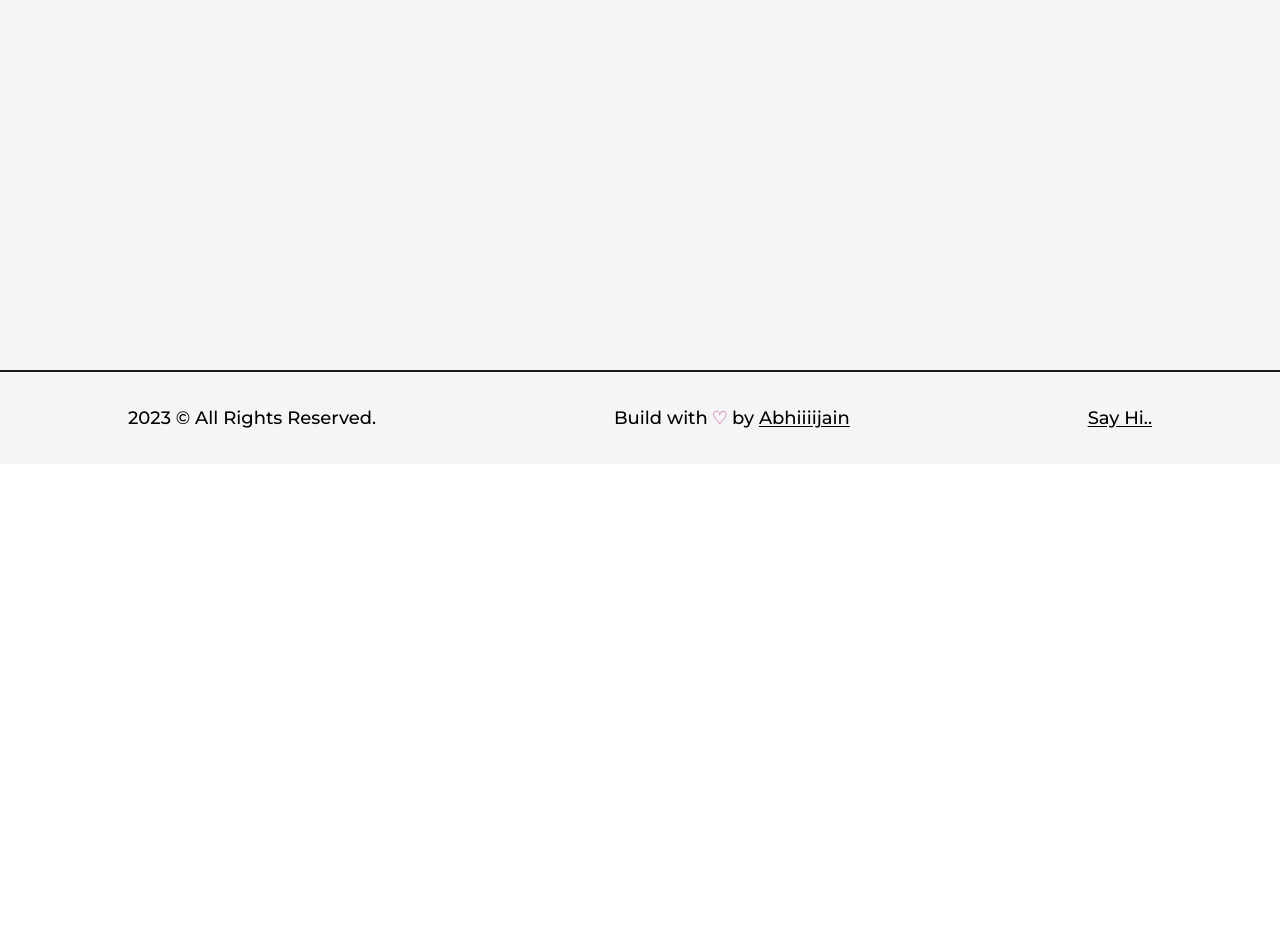
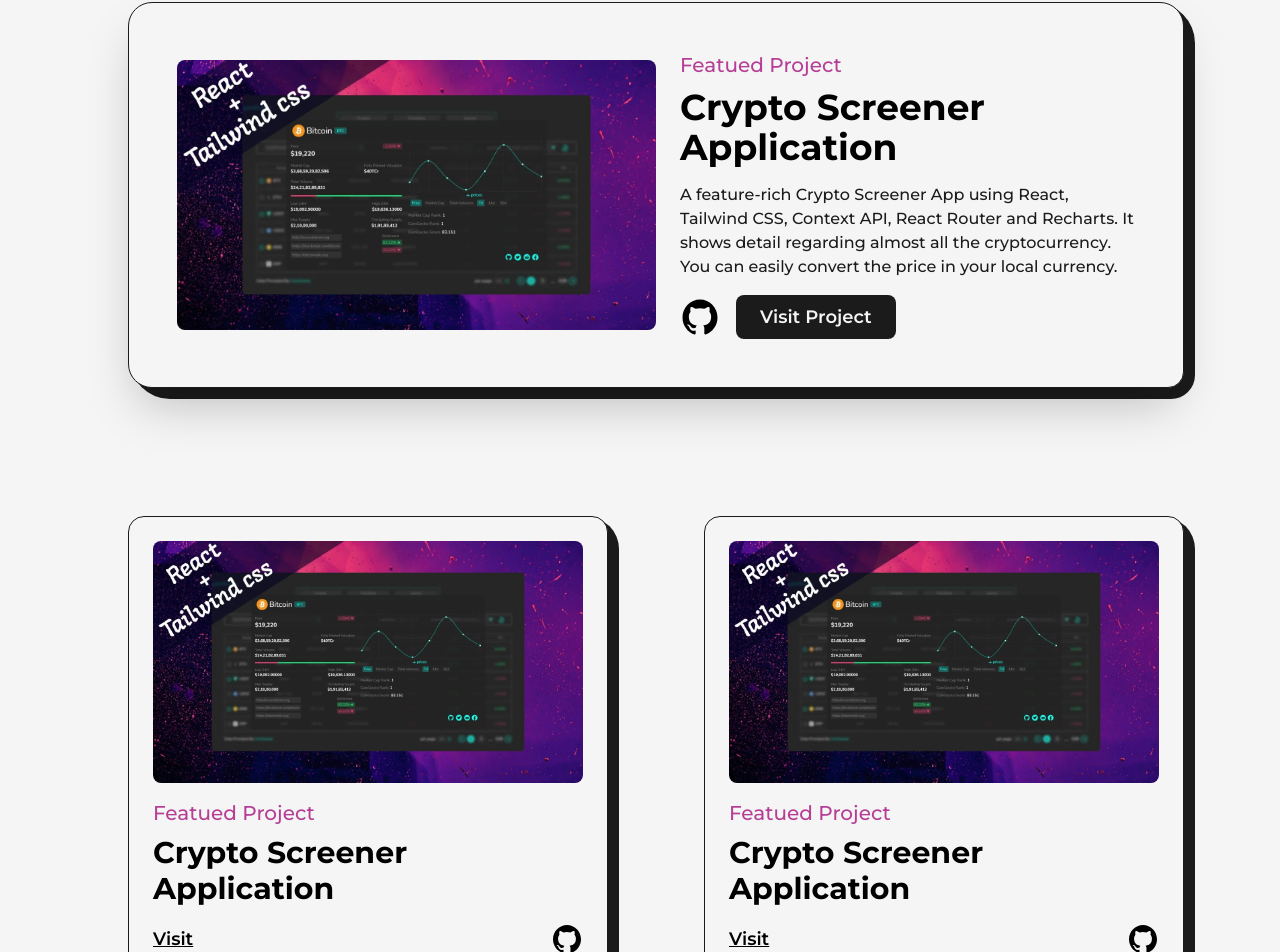
Before and after one commit to abhiiiijain/Portfoliooo, a Next.js app: page /projects in a window 1280 px wide. Before the commit this address had no page. Shown: the part 518-1470 px from the top of the page. Before the commit the page ends 982 px from the top, so only its background shows below. Built offline with nearby package versions, Linux system fonts and the light colour scheme.

Commit message:
project page started

```diff
--- a/src/pages/about.js
+++ b/src/pages/about.js
@@ -14,7 +14,7 @@
 
   const motionValue = useMotionValue(0);
   const springValue = useSpring(motionValue, { duration: 3000 });
-  const isInView = useInView(ref, {once: true});
+  const isInView = useInView(ref, { once: true });
 
   useEffect(() => {
     if (isInView) {
@@ -110,7 +110,7 @@
               </div>
             </div>
           </div>
-          < Skills />
+          <Skills />
           <Experience />
           <Education />
         </Layout>
--- /dev/null
+++ b/src/pages/projects.js
@@ -0,0 +1,171 @@
+import AnimatedText from "@/components/AnimatedText";
+import { GithubIcon } from "@/components/Icons";
+import Layout from "@/components/Layout";
+import Head from "next/head";
+import Image from "next/image";
+import Link from "next/link";
+import React from "react";
+import project1 from "../../public/images/projects/crypto-screener-cover-image.jpg";
+
+const FeaturedProject = ({ type, title, summary, img, link, github }) => {
+  return (
+    <article
+      className="w-full flex items-center justify-between relative rounded-br-2xl
+    rounded-3xl border border-solid border-dark bg-light shadow-2xl p-12
+    ">
+      <div
+        className="absolute top-0 -right-3 -z-10 w-[101%] h-[103%] rounded-[2.5rem] bg-dark
+      rounded-br-3xl
+      "
+      />
+      <Link
+        href={link}
+        target="_blank"
+        className="w-1/2 cursor-pointer overflow-hidden rounded-lg">
+        <Image src={img} alt="title of project" className="w-full h-auto" />
+      </Link>
+      <div className="w-1/2 flex flex-col items-start justify-between pl-6">
+        <span className="text-primary font-medium text-xl">{type}</span>
+        <Link
+          href={link}
+          target="_blank"
+          className="hover:underline underline-offset-2">
+          <h2 className="my-2 w-full text-left text-4xl font-bold">{title}</h2>
+        </Link>
+        <p className="my-2 font-medium text-dark">{summary}</p>
+        <div className="mt-2 flex items-center">
+          <Link href={github} target="_blank" className="w-10">
+            <GithubIcon />
+          </Link>
+          <Link
+            href={link}
+            target="_blank"
+            className="ml-4 rounded-lg bg-dark text-light p-2 px-6 text-lg font-semibold">
+            Visit Project
+          </Link>
+        </div>
+      </div>
+    </article>
+  );
+};
+
+const Project = ({ title, type, img, link, github }) => {
+  return (
+    <article
+      className="w-full flex flex-col items-center justify-center rounded-2xl
+    border border-solid border-dark bg-light p-6 relative
+    ">
+      <div
+        className="absolute top-0 -right-3 -z-10 w-[101%] h-[103%] rounded-[2rem] bg-dark
+      rounded-br-3xl
+      "
+      />
+      <Link
+        href={link}
+        target="_blank"
+        className="w-full cursor-pointer overflow-hidden rounded-lg">
+        <Image src={img} alt="title of project" className="w-full h-auto" />
+      </Link>
+      <div className="w-full flex flex-col items-start justify-between mt-4">
+        <span className="text-primary font-medium text-xl">{type}</span>
+        <Link
+          href={link}
+          target="_blank"
+          className="hover:underline underline-offset-2">
+          <h2 className="my-2 w-full text-left text-3xl font-bold">{title}</h2>
+        </Link>
+        <div className="w-full mt-2 flex items-center justify-between">
+          <Link
+            href={link}
+            target="_blank"
+            className="text-lg font-semibold underline">
+            Visit
+          </Link>
+          <Link href={github} target="_blank" className="w-8">
+            <GithubIcon />
+          </Link>
+        </div>
+      </div>
+    </article>
+  );
+};
+
+const projects = () => {
+  return (
+    <>
+      <Head>
+        <title>Abhiiiijain | Projects Page</title>
+        <meta name="description" content="any description"></meta>
+      </Head>
+      <main className="w-full mb-16 flex flex-col items-center justify-center">
+        <Layout className="pt-16">
+          <AnimatedText
+            text="Imagination Trumps Knowledge!"
+            className="mb-16"
+          />
+
+          <div className="grid grif-col-12 gap-24 gap-y-32">
+            <div className="col-span-12">
+              <FeaturedProject
+                title="Crypto Screener Application"
+                img={project1}
+                summary="A feature-rich Crypto Screener App using React, Tailwind CSS, Context API, React Router and Recharts. It shows detail regarding almost all the cryptocurrency. You can easily convert the price in your local currency."
+                link="/"
+                github="/"
+                type="Featued Project"
+              />
+            </div>
+            <div className="col-span-6">
+              <Project
+                title="Crypto Screener Application"
+                img={project1}
+                link="/"
+                github="/"
+                type="Featued Project"
+              />
+            </div>
+            <div className="col-span-6">
+              <Project
+                title="Crypto Screener Application"
+                img={project1}
+                link="/"
+                github="/"
+                type="Featued Project"
+              />
+            </div>
+            <div className="col-span-12">
+              <FeaturedProject
+                title="Crypto Screener Application"
+                img={project1}
+                summary="A feature-rich Crypto Screener App using React, Tailwind CSS, Context API, React Router and Recharts. It shows detail regarding almost all the cryptocurrency. You can easily convert the price in your local currency."
+                link="/"
+                github="/"
+                type="Featued Project"
+              />
+            </div>
+            <div className="col-span-6">
+              <Project
+                title="Crypto Screener Application"
+                img={project1}
+                link="/"
+                github="/"
+                type="Featued Project"
+              />
+            </div>
+            <div className="col-span-6">
+              <Project
+                title="Crypto Screener Application"
+                img={project1}
+                link="/"
+                github="/"
+                type="Featued Project"
+              />
+            </div>
+          </div>
+        </Layout>
+      </main>
+    </>
+  );
+};
+
+export default projects;
```
